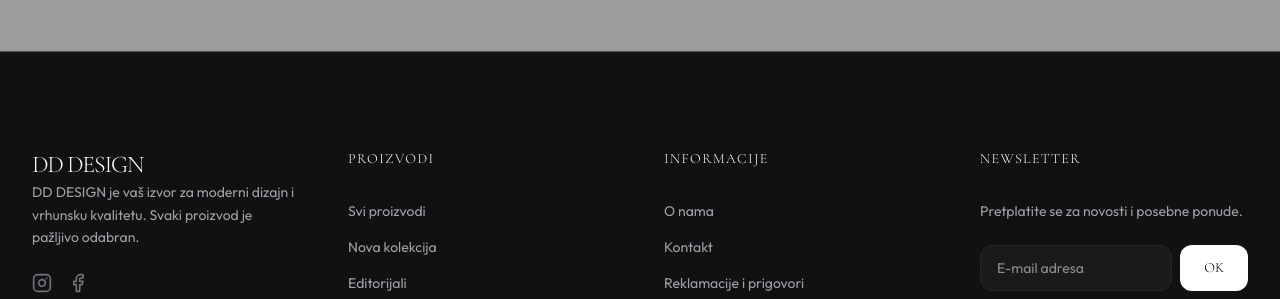
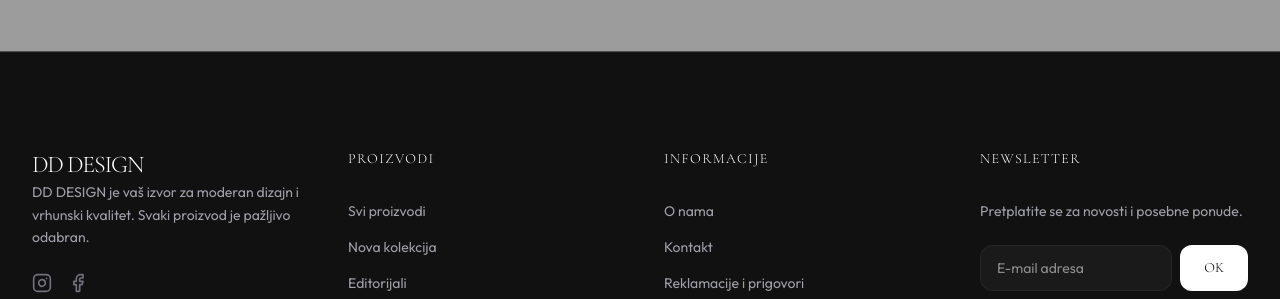
Before and after one commit to dzodan2006/ddexper, a React (Vite) app: page / in a window 1280 px wide. Shown: the part 3670-3969 px from the top of the page. Built offline with nearby package versions, Linux system fonts and the light colour scheme; no server answers; the database is empty; a web font is replaced by a local one.

Commit message:
fix: update brand description text
Refine the copy for better flow and grammatical accuracy in the footer.

```diff
--- a/src/App.tsx
+++ b/src/App.tsx
@@ -642,7 +642,7 @@ function AppContent() {
                   theme === 'dark' ? 'text-white' : 'text-black'
                 }`}>DD DESIGN</span>
                 <p className={`${theme === 'dark' ? 'text-zinc-400' : 'text-gray-600'} text-sm leading-relaxed`}>
-                  DD DESIGN je vaš izvor za moderni dizajn i vrhunsku kvalitetu. Svaki proizvod je pažljivo odabran.
+                  DD DESIGN je vaš izvor za moderan dizajn i vrhunski kvalitet. Svaki proizvod je pažljivo odabran.
                 </p>
                 <div className="flex space-x-4">
                   <a href="https://www.instagram.com/dddesign.rs" target="_blank" rel="noopener noreferrer" className={`${theme === 'dark' ? 'text-zinc-500 hover:text-white' : 'text-gray-400 hover:text-black'} transition-colors`}>
```
